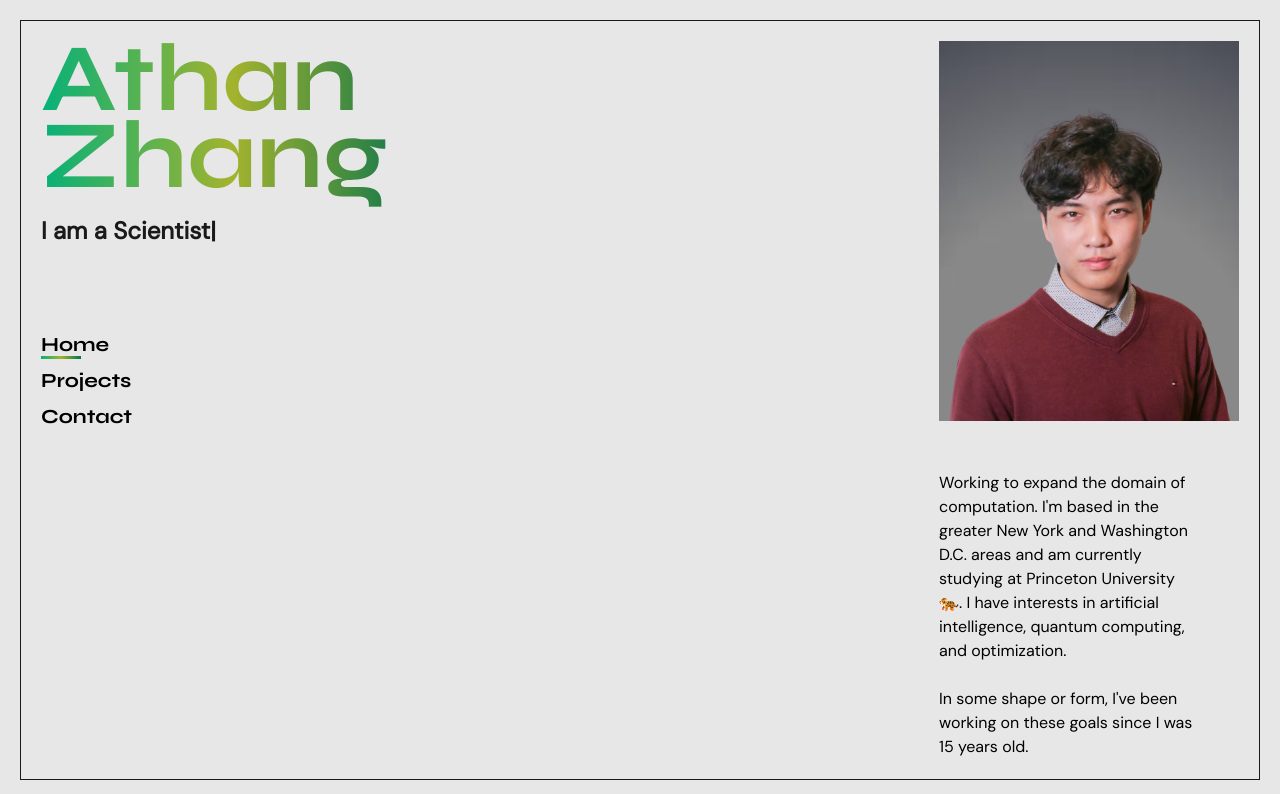
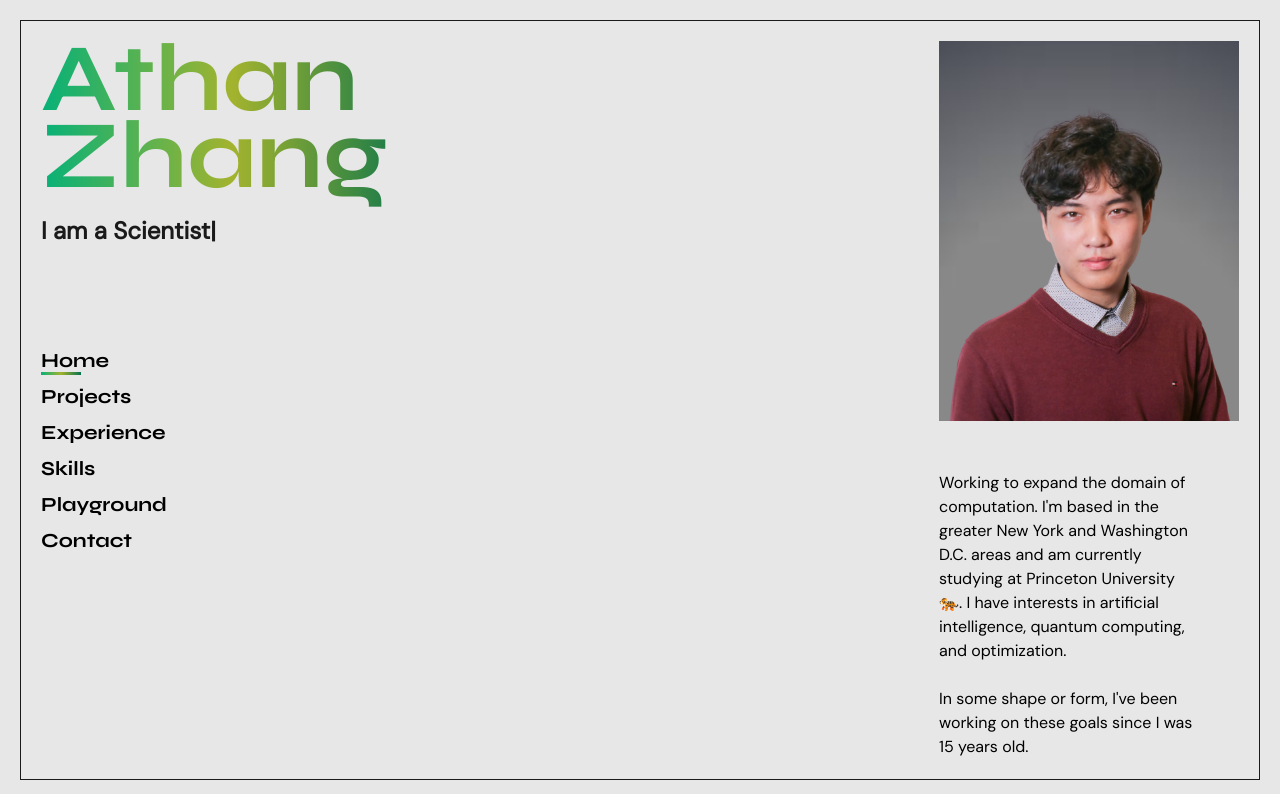
Before and after one commit to athanzxyt/personal_website, a React (Vite) app: page / in a window 1280 px wide. Shown: the top 794 px of the page. Built offline with nearby package versions, Linux system fonts and the light colour scheme.

Commit message:
ADD: Expand NavBar

```diff
--- a/src/components/NavBar.jsx
+++ b/src/components/NavBar.jsx
@@ -5,9 +5,12 @@ import { NavLink } from 'react-router-dom';
 
 function NavBar() {
     return (
-        <div className="flex justify-center sm:flex-col sm:pt-20 sm:w-auto">
+        <div className="flex flex-wrap my-4 justify-center sm:flex-col sm:pt-20 sm:w-auto">
             <NavLink exact to="/" className={({isActive}) => isActive ? "nav-item active": "nav-item" }>Home</NavLink>
             <NavLink exact to="/projects" className={({isActive}) => isActive ? "nav-item active": "nav-item" }>Projects</NavLink>
+            <NavLink exact to="/experience" className={({isActive}) => isActive ? "nav-item active": "nav-item" }>Experience</NavLink>
+            <NavLink exact to="/skills" className={({isActive}) => isActive ? "nav-item active": "nav-item" }>Skills</NavLink>
+            <NavLink exact to="/playground" className={({isActive}) => isActive ? "nav-item active": "nav-item" }>Playground</NavLink>
             <NavLink exact to="/contact" className={({isActive}) => isActive ? "nav-item active": "nav-item" }>Contact</NavLink>
         </div>
     )
--- a/src/index.css
+++ b/src/index.css
@@ -26,7 +26,7 @@ body {
 /* Nav Items */
 
 .nav-item {
-  @apply m-4 sm:my-1 sm:mx-0 text-sm sm:text-xl cursor-pointer font-syne font-bold sm:w-10;
+  @apply mx-3 my-1 sm:my-1 sm:mx-0 text-sm sm:text-xl cursor-pointer font-syne font-bold sm:w-10;
   @apply bg-gradient-to-r from-[#06b178] via-[#a3b32e] to-[#04724d];
   border-bottom-width: 0;
   background-size: 0 3px;
```
